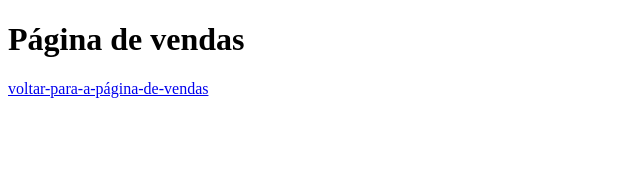
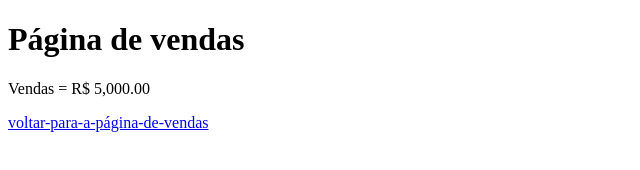
Before and after one commit to setzerglamber/iniciando, a plain HTML site: page vendas.html in a window 1280 px wide. Shown: the whole page, without its empty margins (0-640 px from the left). Drawn offline with Linux system fonts and the light colour scheme.

Commit message:
Acrescentado valor das vendas

```diff
--- a/vendas.html
+++ b/vendas.html
@@ -7,6 +7,7 @@
 </head>
 <body>
     <h1>Página de vendas</h1>
+    <p>Vendas = R$ 5,000.00 </p>
     <a href="index.html">voltar-para-a-página-de-vendas</a>
 </body>
 </html>
```
